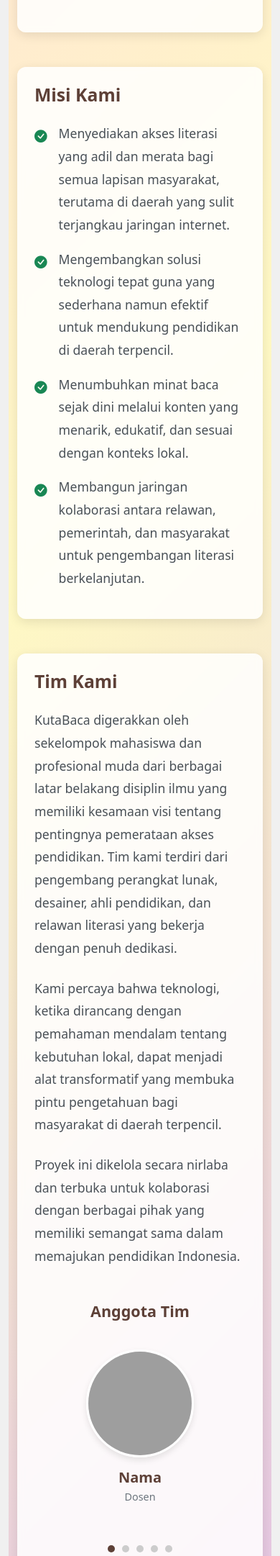
After one commit to liptiavenica/kutabaca, a CodeIgniter 4 app: the page made by app/Views/about.php in a window 390 px wide. The commit adds this page. Shown: the part 1301-3463 px from the top of the page at 72% size. Run offline with PHP 8.4 and a stand-in for CodeIgniter, Linux system fonts and the light colour scheme; the template is opened without the code that fills it, so the values that code supplies are empty; some libraries are stand-ins or nearby versions; grey boxes are pictures that could not be loaded.

Commit message:
tambah menu tentang di navbar, routing navbar tentang, tambah halaman tentang

```diff
--- a/app/Config/Routes.php
+++ b/app/Config/Routes.php
@@ -1,5 +1,6 @@
 <?php
 
+use CodeIgniter\Debug\Toolbar\Collectors\Views;
 use CodeIgniter\Router\RouteCollection;
 
 /**
@@ -22,3 +23,4 @@ $routes->get('books/edit/(:num)', 'Book::edit/$1');
 $routes->post('books/update/(:num)', 'Book::update/$1');
 $routes->post('books/delete/(:num)', 'Book::delete/$1');
 $routes->get('/authors/search', 'Author::search');
+$routes->get('about', 'Home::about');
--- /dev/null
+++ b/app/Views/about.php
@@ -0,0 +1,254 @@
+<?= $this->extend('layout/template'); ?>
+
+<?= $this->section('content'); ?>
+<link rel="stylesheet" href="<?= base_url('assets/css/style.css') ?>">
+<link rel="stylesheet" href="https://cdnjs.cloudflare.com/ajax/libs/tiny-slider/2.9.4/tiny-slider.css">
+
+<style>
+    :root {
+        --primary-pink-light: #FFD6E0;
+        --accent-yellow: #FFF9C4;
+        --accent-purple: #E1BEE7;
+    }
+
+    .about-section {
+        padding: 3rem 0;
+        background: linear-gradient(135deg, var(--primary-pink-light) 0%, var(--accent-yellow) 50%, var(--accent-purple) 100%);
+    }
+
+    .about-description {
+        line-height: 1.8;
+        font-size: 1.1rem;
+        color: #495057;
+    }
+
+    .about-description p {
+        margin-bottom: 1.2rem;
+    }
+
+    .text-primary-brown {
+        color: #5D4037;
+    }
+
+    .btn-primary {
+        background-color: #5D4037;
+        border-color: #5D4037;
+    }
+
+    .btn-outline-primary {
+        color: #5D4037;
+        border-color: #5D4037;
+    }
+
+    .btn-outline-primary:hover {
+        background-color: #5D4037;
+        color: white;
+    }
+
+    .content-card {
+        background-color: rgba(255, 255, 255, 0.85);
+        backdrop-filter: blur(5px);
+        border-radius: 12px;
+        box-shadow: 0 4px 15px rgba(0, 0, 0, 0.1);
+    }
+
+    /* Team Slider Styles */
+    .team-slider {
+        margin: 2rem 0;
+    }
+
+    .team-member {
+        text-align: center;
+        padding: 1rem;
+    }
+
+    .team-member-img {
+        width: 150px;
+        height: 150px;
+        object-fit: cover;
+        border-radius: 50%;
+        border: 3px solid white;
+        box-shadow: 0 4px 8px rgba(0,0,0,0.1);
+        margin: 0 auto 1rem;
+    }
+
+    .team-member-name {
+        font-weight: 600;
+        color: #5D4037;
+        margin-bottom: 0.25rem;
+    }
+
+    .team-member-role {
+        color: #6c757d;
+        font-size: 0.9rem;
+    }
+
+    .tns-nav {
+        text-align: center;
+        margin-top: 1rem;
+    }
+
+    .tns-nav button {
+        width: 10px;
+        height: 10px;
+        border-radius: 50%;
+        background: #ccc;
+        border: none;
+        margin: 0 5px;
+        padding: 0;
+    }
+
+    .tns-nav button.tns-nav-active {
+        background: #5D4037;
+    }
+</style>
+
+<section class="about-section rounded">
+    <div class="container-fluid px-lg-5 py-4">
+        <!-- Judul & Subjudul -->
+        <div class="row justify-content-center text-center mb-5 py-4">
+            <div class="col-12">
+                <h1 class="display-4 fw-bold text-primary-brown">Tentang KutaBaca</h1>
+                <p class="lead text-muted">Membaca adalah jembatan menuju peradaban.</p>
+            </div>
+        </div>
+
+        <!-- Logo -->
+        <div class="row justify-content-center mb-5">
+            <div class="col-md-6 text-center">
+                <img src="<?= base_url('assets/img/logo-kutabaca.png') ?>" alt="Logo KutaBaca" class="img-fluid" style="max-height: 200px;">
+            </div>
+        </div>
+
+        <!-- Konten utama -->
+        <div class="row justify-content-center">
+            <div class="col-lg-10 col-xl-9">
+                <!-- Apa itu KutaBaca -->
+                <div class="mb-5 p-4 content-card">
+                    <h2 class="fw-bold text-primary-brown mb-4">Apa itu KutaBaca?</h2>
+                    <div class="about-description">
+                        <p class="mb-4">
+                            <strong>KutaBaca</strong> adalah inisiatif perpustakaan digital <strong>offline</strong> yang hadir untuk menjawab rendahnya akses literasi di wilayah 3T (Terdepan, Terluar, Tertinggal). Kami menyadari bahwa keterbatasan infrastruktur internet tidak seharusnya menjadi penghalang untuk mendapatkan akses pengetahuan.
+                        </p>
+                        <p>
+                            Platform ini dirancang sebagai <em>pustaka digital lokal</em> yang dapat diakses tanpa koneksi internet, berisi koleksi buku pelajaran, cerita rakyat, pengetahuan umum, dan materi pendidikan lainnya yang relevan dengan kebutuhan masyarakat di daerah terpencil.
+                        </p>
+                    </div>
+                </div>
+
+                <!-- Misi Kami -->
+                <div class="mb-5 p-4 content-card">
+                    <h2 class="fw-bold text-primary-brown mb-4">Misi Kami</h2>
+                    <div class="about-description">
+                        <ul class="list-unstyled">
+                            <li class="mb-3 d-flex">
+                                <i class="bi bi-check-circle-fill text-success me-3 mt-1"></i>
+                                <span>Menyediakan akses literasi yang adil dan merata bagi semua lapisan masyarakat, terutama di daerah yang sulit terjangkau jaringan internet.</span>
+                            </li>
+                            <li class="mb-3 d-flex">
+                                <i class="bi bi-check-circle-fill text-success me-3 mt-1"></i>
+                                <span>Mengembangkan solusi teknologi tepat guna yang sederhana namun efektif untuk mendukung pendidikan di daerah terpencil.</span>
+                            </li>
+                            <li class="mb-3 d-flex">
+                                <i class="bi bi-check-circle-fill text-success me-3 mt-1"></i>
+                                <span>Menumbuhkan minat baca sejak dini melalui konten yang menarik, edukatif, dan sesuai dengan konteks lokal.</span>
+                            </li>
+                            <li class="mb-3 d-flex">
+                                <i class="bi bi-check-circle-fill text-success me-3 mt-1"></i>
+                                <span>Membangun jaringan kolaborasi antara relawan, pemerintah, dan masyarakat untuk pengembangan literasi berkelanjutan.</span>
+                            </li>
+                        </ul>
+                    </div>
+                </div>
+
+                <!-- Siapa di Balik KutaBaca -->
+                <div class="mb-5 p-4 content-card">
+                    <h2 class="fw-bold text-primary-brown mb-4">Tim Kami</h2>
+                    <div class="about-description">
+                        <p class="mb-4">
+                            KutaBaca digerakkan oleh sekelompok mahasiswa dan profesional muda dari berbagai latar belakang disiplin ilmu yang memiliki kesamaan visi tentang pentingnya pemerataan akses pendidikan. Tim kami terdiri dari pengembang perangkat lunak, desainer, ahli pendidikan, dan relawan literasi yang bekerja dengan penuh dedikasi.
+                        </p>
+                        <p class="mb-4">
+                            Kami percaya bahwa teknologi, ketika dirancang dengan pemahaman mendalam tentang kebutuhan lokal, dapat menjadi alat transformatif yang membuka pintu pengetahuan bagi masyarakat di daerah terpencil.
+                        </p>
+                        <p>
+                            Proyek ini dikelola secara nirlaba dan terbuka untuk kolaborasi dengan berbagai pihak yang memiliki semangat sama dalam memajukan pendidikan Indonesia.
+                        </p>
+                    </div>
+
+                    <!-- Team Member Slider -->
+                    <div class="team-slider mt-5">
+                        <h4 class="text-center mb-4 fw-bold text-primary-brown">Anggota Tim</h4>
+                        <div class="team-slider-container">
+                            <div class="team-member">
+                                <img src="<?= base_url('assets/img/team/team1.jpg') ?>" alt="Nama Anggota" class="team-member-img">
+                                <h5 class="team-member-name">Nama</h5>
+                                <p class="team-member-role">Dosen</p>
+                            </div>
+                            <div class="team-member">
+                                <img src="<?= base_url('assets/img/team/team2.jpg') ?>" alt="Nama Anggota" class="team-member-img">
+                                <h5 class="team-member-name">Nama</h5>
+                                <p class="team-member-role">Mahasiswa</p>
+                            </div>
+                            <div class="team-member">
+                                <img src="<?= base_url('assets/img/team/team3.jpg') ?>" alt="Nama Anggota" class="team-member-img">
+                                <h5 class="team-member-name">Nama</h5>
+                                <p class="team-member-role">Mahasiswa</p>
+                            </div>
+                            <div class="team-member">
+                                <img src="<?= base_url('assets/img/team/team4.jpg') ?>" alt="Nama Anggota" class="team-member-img">
+                                <h5 class="team-member-name">Nama</h5>
+                                <p class="team-member-role">Mahasiswa</p>
+                            </div>
+                            <div class="team-member">
+                                <img src="<?= base_url('assets/img/team/team5.jpg') ?>" alt="Nama Anggota" class="team-member-img">
+                                <h5 class="team-member-name">Nama</h5>
+                                <p class="team-member-role">Mahasiswa</p>
+                            </div>
+                        </div>
+                    </div>
+                </div>
+
+                <!-- CTA -->
+                <div class="text-center py-4">
+                    <a href="<?= base_url('kontak') ?>" class="btn btn-primary btn-lg px-4 me-3">
+                        <i class="bi bi-envelope me-2"></i> Hubungi Kami
+                    </a>
+                    <a href="<?= base_url('buku') ?>" class="btn btn-primary btn-lg px-4 me-3">
+                        <i class="bi bi-book me-2"></i> Jelajahi Koleksi
+                    </a>
+                </div>
+            </div>
+        </div>
+    </div>
+</section>
+
+<script src="https://cdnjs.cloudflare.com/ajax/libs/tiny-slider/2.9.4/min/tiny-slider.js"></script>
+<script>
+    document.addEventListener('DOMContentLoaded', function() {
+        var slider = tns({
+            container: '.team-slider-container',
+            items: 3,
+            slideBy: 1,
+            autoplay: true,
+            autoplayButtonOutput: false,
+            mouseDrag: true,
+            controls: false,
+            nav: true,
+            navPosition: 'bottom',
+            responsive: {
+                0: {
+                    items: 1
+                },
+                576: {
+                    items: 2
+                },
+                992: {
+                    items: 3
+                }
+            }
+        });
+    });
+</script>
+
+<?= $this->endSection(); ?>
--- a/app/Views/layout/template.php
+++ b/app/Views/layout/template.php
@@ -11,8 +11,8 @@
     <link rel="shortcut icon" type="image/png" href="<?= base_url('assets/img/logo-kutabaca.png') ?>">
 
     <!-- Bootstrap CSS & Icons -->
-    <link rel="stylesheet" href="<?= base_url('assets/css/bootstrap.min.css') ?>">
-    <link rel="stylesheet" href="<?= base_url('assets/css/bootstrap-icons.css') ?>">
+    <link href="https://cdn.jsdelivr.net/npm/bootstrap@5.3.3/dist/css/bootstrap.min.css" rel="stylesheet">
+    <link href="https://cdn.jsdelivr.net/npm/bootstrap-icons@1.10.5/font/bootstrap-icons.css" rel="stylesheet">
 
     <!-- Custom CSS -->
     <link rel="stylesheet" href="<?= base_url('assets/css/style.css') ?>">
@@ -20,7 +20,10 @@
 
 <body>
 
-    <!-- Navbar -->
+<?php
+    $isAdminPage = current_url() === base_url('admin');
+?>
+
 <nav class="navbar navbar-expand-lg navbar-light bg-white navbar-shadow sticky-top">
     <div class="container">
         <a class="navbar-brand d-flex align-items-center" href="<?= base_url('/') ?>">
@@ -59,17 +62,31 @@
                         <li><a class="dropdown-item" href="<?= base_url('petunjuk/guru') ?>">Untuk Guru</a></li>
                     </ul>
                 </li>
-                    <!-- Tambahan opsi Tentang -->
                 <li class="nav-item">
-                        <a class="nav-link text-dark" href="<?= base_url('tentang') ?>"><i class="bi bi-people-fill"></i> Tentang</a>
+                    <a class="nav-link text-dark" href="<?= base_url('about') ?>"><i class="bi bi-people"></i> Tentang</a>
                 </li>
+
+                <?php if (session()->get('user') && $isAdminPage) : ?>
+                    <!-- Tampil Logout hanya di halaman /admin -->
                     <li class="nav-item ms-2">
-                        <a class="btn btn-outline-info" href="<?= base_url('login') ?>"><i class="bi bi-person-gear"></i> Admin</a>
+                        <a class="btn btn-outline-danger" href="<?= base_url('logout') ?>">
+                            <i class="bi bi-box-arrow-right"></i> Logout
+                        </a>
                     </li>
+                <?php else : ?>
+                    <!-- Tampil tombol login di halaman non-admin -->
+                    <li class="nav-item ms-2">
+                        <a class="btn btn-outline-info" href="<?= base_url('login') ?>">
+                            <i class="bi bi-person-gear"></i> Admin
+                        </a>
+                    </li>
+                <?php endif; ?>
+
             </ul>
         </div>
     </div>
 </nav>
+
 
     <!-- Main Content -->
     <main class="container my-4">
@@ -80,9 +97,6 @@
     <footer class="footer border-top py-4">
         <div class="container small text-center">
             <div>KutaBaca - Perpustakaan Digital Offline untuk Desa Kutamanah</div>
-            <div class="text-muted mt-1">
-                Kontak kami: <a href="mailto:mkb.upi@upi.edu" class="text-decoration-none">mkb.upi@upi.edu</a>
-            </div>
             <div class="mt-2">
                 &copy; <?= date('Y') ?> KutaBaca. All rights reserved.
             </div>
@@ -94,7 +108,7 @@
     </footer>
 
     <!-- Bootstrap JS Bundle & Custom JS -->
-    <script src="<?= base_url('assets/js/bootstrap.bundle.min.js') ?>"></script>
+    <script src="https://cdn.jsdelivr.net/npm/bootstrap@5.3.3/dist/js/bootstrap.bundle.min.js"></script>
     <script src="<?= base_url('assets/js/main.js') ?>"></script>
 </body>
 
```
Also changed, not shown: app/Controllers/Home.php (+8 -0 lines). Lines whose indentation alone changed are shown as unchanged.
